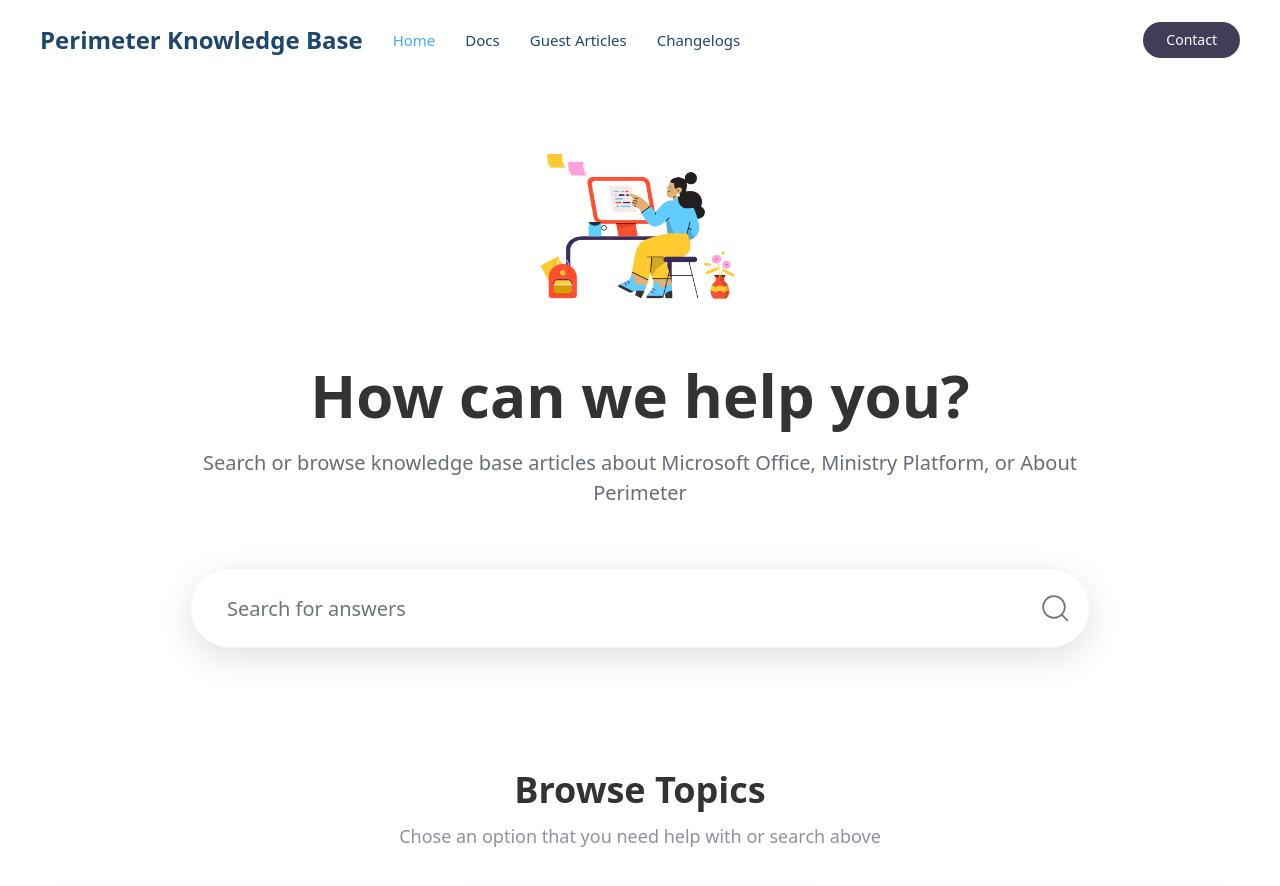
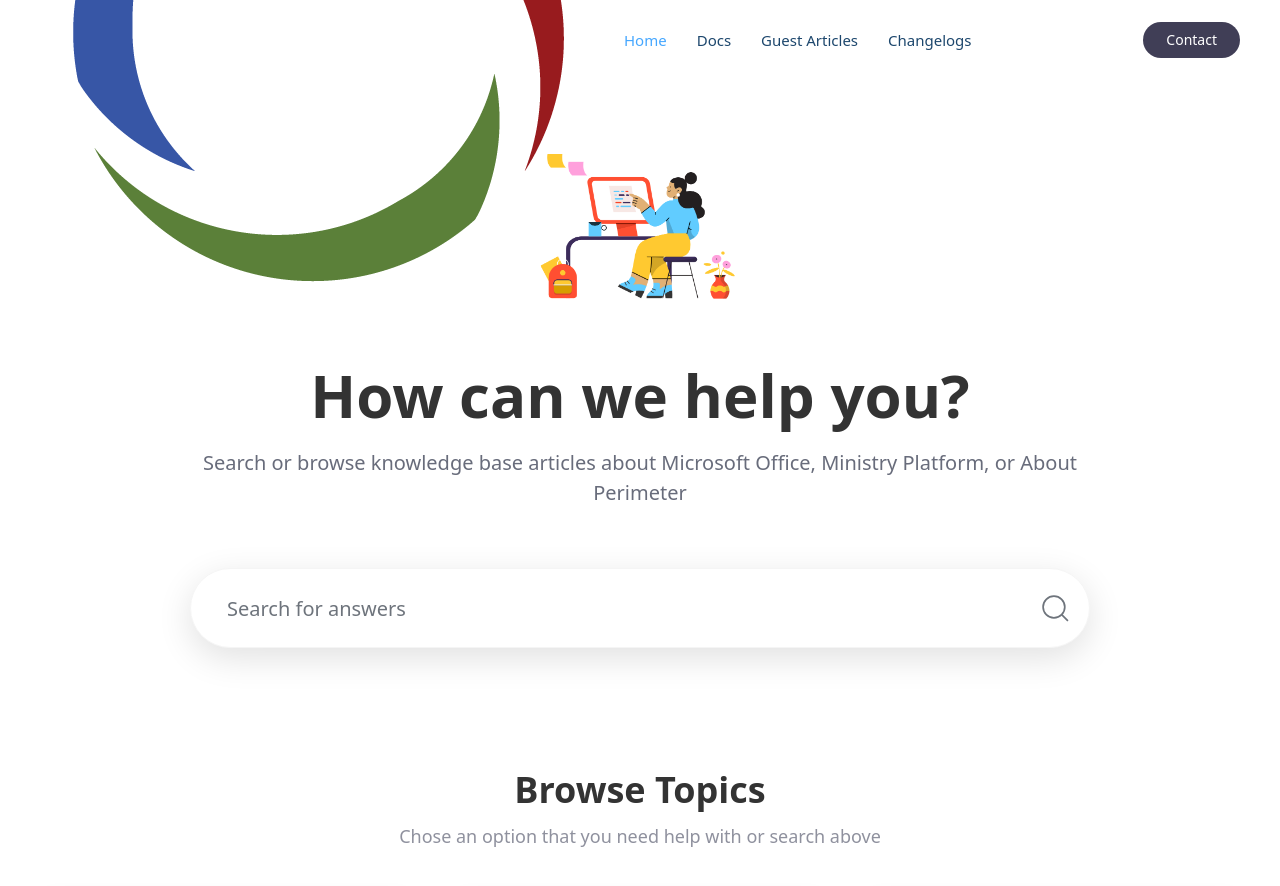
Before and after one commit to josephwper/perimeterkb, a Jekyll site: the page built from index.md, in a window 1280 px wide and 900 px high. Shown: the top 886 px of the window. Built offline with Jekyll 4.4.1, drawn with Linux system fonts in a browser that asks for light colours.

Commit message:
Update _config.yml

```diff
--- a/_config.yml
+++ b/_config.yml
@@ -19,7 +19,7 @@ permalink:          /:title/
 url:                ""
 
 # Site logo # e.g. logo.png, upload logo image file to /uploads/ folder
-logo:
+logo:  perlogo.png
 
 navbar:
     sticky:         true
```
